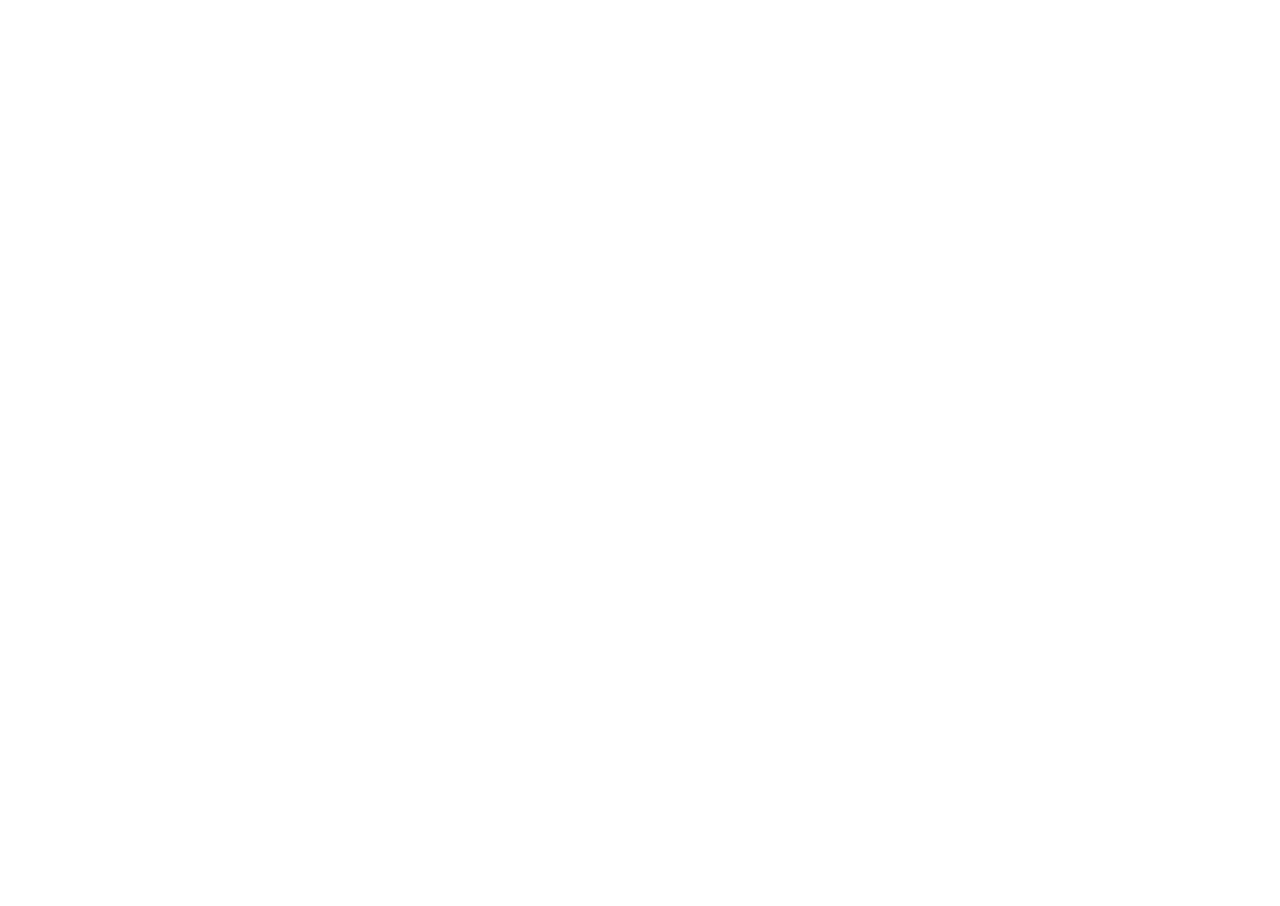
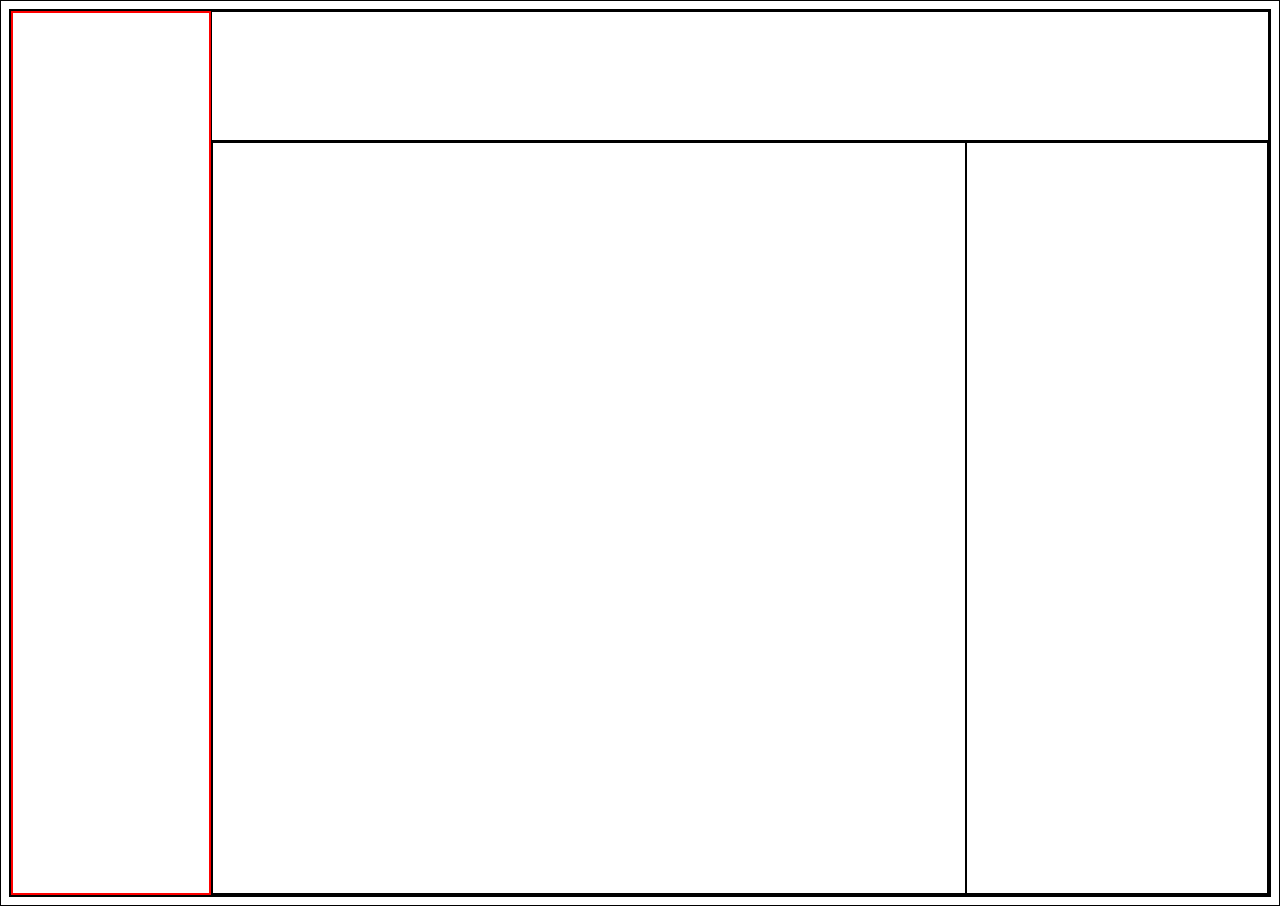
Before and after one commit to waltvenditti/admin-dashboard, a plain HTML site: page index.html in a window 1280 px wide. Before the commit the page ends 800 px from the top, so only its background shows below. Drawn offline with Linux system fonts and the light colour scheme.

Commit message:
core grid layout established

```diff
--- a/index.html
+++ b/index.html
@@ -8,6 +8,21 @@
     <link rel="stylesheet" href="style.css">
 </head>
 <body>
+    <div class="main">
+        <div class="sidebar">
 
+        </div>
+        <div class="navbar">
+
+        </div>
+        <div class="content">
+            <div clas="mainCards">
+
+            </div>
+            <div class="sidecards">
+
+            </div>
+        </div>
+    </div>
 </body>
 </html>
--- a/style.css
+++ b/style.css
@@ -0,0 +1,25 @@
+* {
+    border: 1px solid black;
+}
+
+.main {
+    display: grid;
+    grid-template-columns: max(200px, 15%) auto;
+    grid-template-rows: 130px auto;
+}
+
+.sidebar {
+width: auto;
+height: 880px;
+border: 2px solid red;
+grid-row: 1 / -1;
+}
+
+.navbar {
+
+}
+
+.content {
+    display: grid;
+    grid-template-columns: 5fr 2fr;
+}
```
